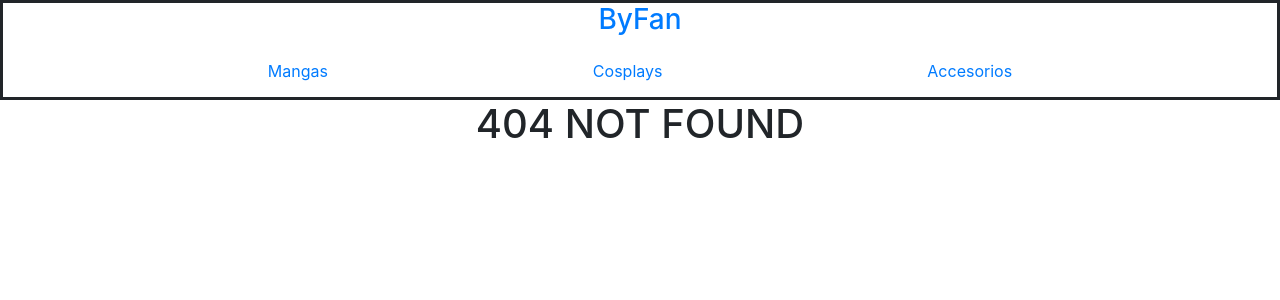
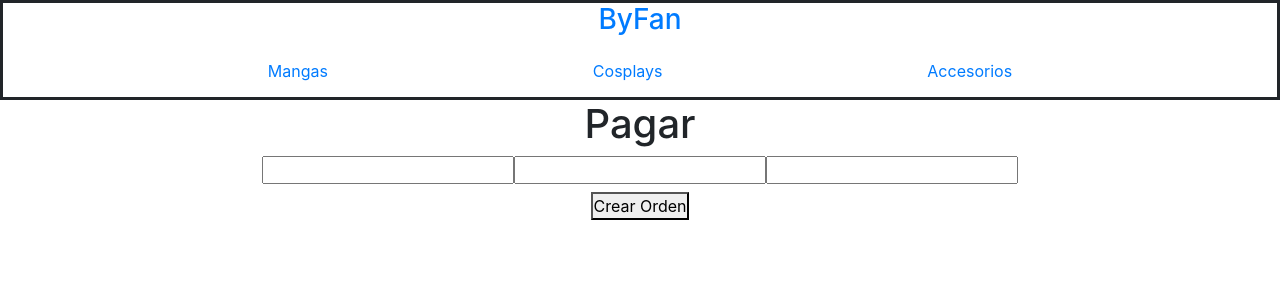
Before and after one commit to Dreikkon224/Preentrega1, a React (Create React App) app: page /checkout in a window 1280 px wide. Before the commit this address had no page. Shown: the top 300 px of the page. Built offline with nearby package versions, Linux system fonts and the light colour scheme.

Commit message:
checkout

```diff
--- a/src/App.js
+++ b/src/App.js
@@ -4,6 +4,7 @@ import NavBar from './componentes/NavBar/Navbar';
 import ItemListContainer from './componentes/itemListContainer/itemListContainer';
 import ItemDetailContainer from './componentes/ItemDetailContainer/ItemDetailContainer'
 import Cart from './componentes/Cart/Cart'
+import Checkout from './componentes/Checkout/Checkout';
 import { CartProvider } from './context/CartContext';
 
 function App() {
@@ -17,6 +18,7 @@ function App() {
             <Route path='/category/:categoryId' element={<ItemListContainer/>}/>
             <Route path='/item/:itemId' element={<ItemDetailContainer/>}/>
             <Route path='/cart' element={<Cart/>}/>
+            <Route path='/checkout' element={<Checkout/>}/>
             <Route path='*' element={<h1>404 NOT FOUND</h1>}/>
           </Routes>
         </CartProvider>
--- /dev/null
+++ b/src/componentes/Checkout/Checkout.js
@@ -0,0 +1,78 @@
+import { useContext, useState } from "react";
+import { db } from '../../configFirebase/firebase'
+import { CartContext } from "../../context/CartContext";
+import { Timestamp, addDoc, collection, getDocs, query, where, writeBatch, documentId } from "firebase/firestore";
+import CheckoutForm from '../CheckoutForm/CheckoutForm'
+
+
+const Checkout = () => {
+    const [loading, setLoading] = useState(false)
+    const [orderId, setOrderId] = useState('')
+
+    const { cart, total, clearCart } = useContext(CartContext)
+
+    const createOrder = async ({ nombre, telefono, email }) => {
+        setLoading(true)
+
+        try {
+            const objOrder = {
+                buyer: { nombre, telefono, email },
+                items: cart,
+                total: total,
+                date: Timestamp.fromDate(new Date())
+            }
+            const batch = writeBatch(db)
+            const outOfStock = []
+            const ids = cart.map(prod => prod.id)
+            const productsRef = collection(db, 'Productos')
+            const productsAddedFromFirebasetore = await getDocs(query(productsRef, where(documentId() , 'in', ids)))
+            const { docs } = productsAddedFromFirebasetore
+
+            docs.forEach(doc => {
+                const dataDoc = doc.data()
+                const stockDb = dataDoc.stock
+                const productsAddedToCart = cart.find(prod => prod.id === doc.id)
+                const prodQuantity = productsAddedToCart?.quantity
+
+                if(stockDb >= prodQuantity) {
+                    batch.update(doc.ref, { stock: stockDb - prodQuantity })
+                } else {
+                    outOfStock.push({ id: doc.id, ...dataDoc})
+                }
+            })
+
+            if(outOfStock.length === 0) {
+                await batch.commit()
+
+                const orderRef = collection(db, 'orders')
+                const orderAdded = await addDoc(orderRef, objOrder)
+
+                setOrderId(orderAdded.id)
+                clearCart()
+            } else {
+                console.error('hay productos que están fuera de Stock')
+            }
+        } catch (error) {
+            console.log(error)
+        } finally {
+            setLoading(false)
+        }
+    }
+
+    if(loading) {
+        return <h1>Se esta cargar la Orden...</h1>
+    }
+
+    if(orderId) {
+        return <h1>El id de su orden es:</h1>
+    }
+
+    return (
+        <div>
+            <h1>Pagar</h1>
+            <CheckoutForm onConfirm={createOrder}/>
+        </div>
+    )
+}
+
+export default Checkout
--- /dev/null
+++ b/src/componentes/CheckoutForm/CheckoutForm.js
@@ -0,0 +1,36 @@
+import { useState } from "react";
+
+const CheckoutForm = ({ onConfirm }) => {
+    const [nombre, setName] = useState('')
+    const [telefono, setPhone] = useState('')
+    const [email, setEmail] = useState('')
+
+    const handleConfirm = (event) => {
+        event.preventDefault()
+
+        const userDate = {nombre, telefono, email}
+
+        onConfirm(userDate)
+    }
+
+    return (
+        <div className="container">
+            <form onSubmit={handleConfirm} className="Form">
+                <label className="Label">
+                    <input className="Input" type="text" value={nombre} onChange={({ target }) => setName(target.value)}/>
+                </label>
+                <label className="Label">
+                    <input className="Input" type="text" value={telefono} onChange={({ target }) => setPhone(target.value)}/>
+                </label>
+                <label className="Label">
+                    <input className="Input" type="text" value={email} onChange={({ target }) => setEmail(target.value)}/>
+                </label>
+                <div className="Label">
+                    <button type='submit' className="Button">Crear Orden</button>
+                </div>
+            </form>
+        </div>
+    )
+}
+
+export default CheckoutForm
--- a/src/componentes/ItemCount/ItemCount.js
+++ b/src/componentes/ItemCount/ItemCount.js
@@ -1,7 +1,7 @@
 import './ItemCount.css'
 import { useState } from 'react'
 
-const ItemCount = ({stock, initial, onAdd}) => {
+const ItemCount = ({ stock, initial, onAdd }) => {
     const [quantity, setQuantity] = useState(initial)
 
     const increment = () => {
--- a/src/componentes/ItemDetail/ItemDetail.js
+++ b/src/componentes/ItemDetail/ItemDetail.js
@@ -9,7 +9,7 @@ const ItemDetail = ({id, nombre, imagen, categoria, description, precio, stock})
 
     const { addItem } = useContext(CartContext)
 
-    const handleOnAdd = (quantity) => { let prod={id, nombre, imagen, categoria, description, precio, stock}
+    const handleOnAdd = (quantity) => { let prod={ id, nombre, imagen, categoria, description, precio, stock }
         addItem(prod, quantity)
         setQuantityAdded(quantity)
     }
```
